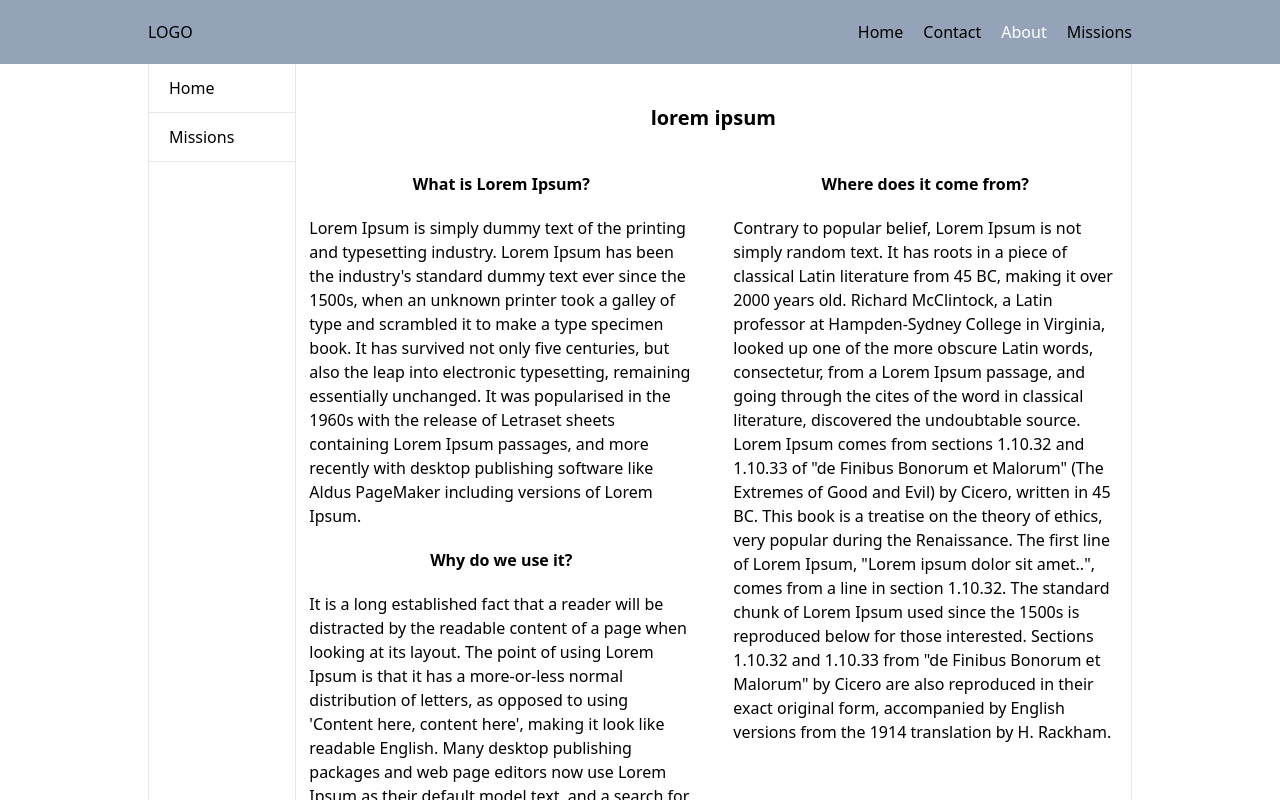
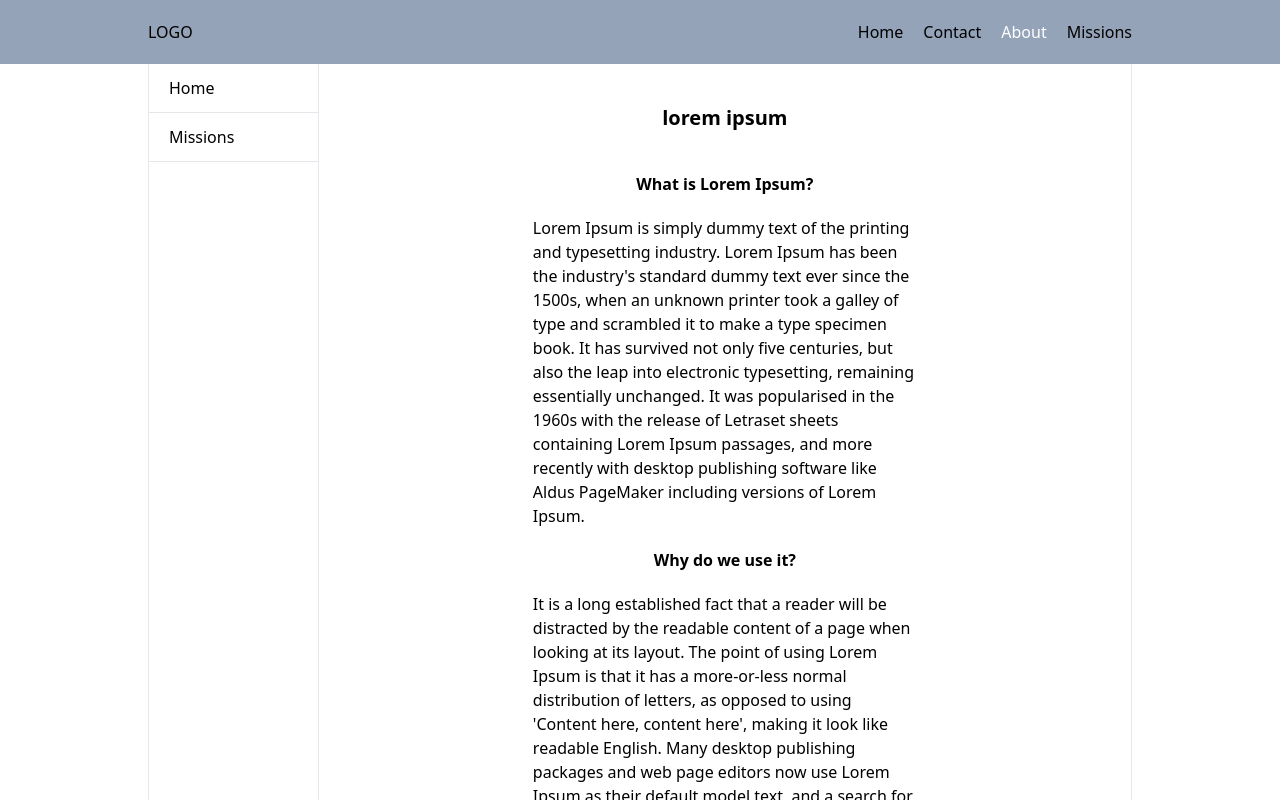
Before and after one commit to gvantsa-dolidze/my-app, a React (Create React App) app: page /about in a window 1280 px wide. Shown: the top 800 px of the page. Built offline with nearby package versions, Linux system fonts and the light colour scheme.

Commit message:
change styles

```diff
--- a/src/components/Sidebar.jsx
+++ b/src/components/Sidebar.jsx
@@ -1,7 +1,7 @@
 import { NavLink } from "react-router-dom";
 const Sidebar = ({ home, mission }) => {
   return (
-    <div className="w-[15%] min-h-screen border-l border-r flex justify-center">
+    <div className="w-52 min-w-24 min-h-screen border-l border-r flex justify-center">
       <nav className="flex flex-col w-[100%]">
         <NavLink
           to="/"
--- a/src/pages/About.jsx
+++ b/src/pages/About.jsx
@@ -1,8 +1,8 @@
 const About = () => {
   return (
-    <div className="w-[85%] px-5 pt-5 border-r">
+    <div className="w-[100%] px-5 pt-5 border-r">
       <h2 className="text-center p-5 font-bold text-xl">lorem ipsum</h2>
-      <div className="flex justify-center gap-10">
+      <div className="flex justify-center gap-10 flex-wrap">
         <div>
           <p className="w-96">
             <h2 className="text-center p-5 font-bold">What is Lorem Ipsum?</h2>
--- a/src/pages/Contact.jsx
+++ b/src/pages/Contact.jsx
@@ -1,6 +1,6 @@
 const Contact = () => {
   return (
-    <div className="w-[85%] px-5 pt-5 border-r">Contact</div>
+    <div className="w-[100%] px-5 pt-5 border-r">Contact</div>
   )
 }
 
--- a/src/pages/HomePage.jsx
+++ b/src/pages/HomePage.jsx
@@ -1,6 +1,6 @@
 const HomePage = () => {
   return (
-    <div className="w-[85%] px-5 pt-5 border-r">HomePage</div>
+    <div className="w-[100%] px-5 pt-5 border-r">HomePage</div>
   )
 }
 
--- a/src/pages/Missions.jsx
+++ b/src/pages/Missions.jsx
@@ -1,6 +1,6 @@
 const Missions = () => {
   return (
-    <div className="w-[85%] px-5 pt-5 border-r">Missions</div>
+    <div className="w-[100%] px-5 pt-5 border-r">Missions</div>
   )
 }
 
```
